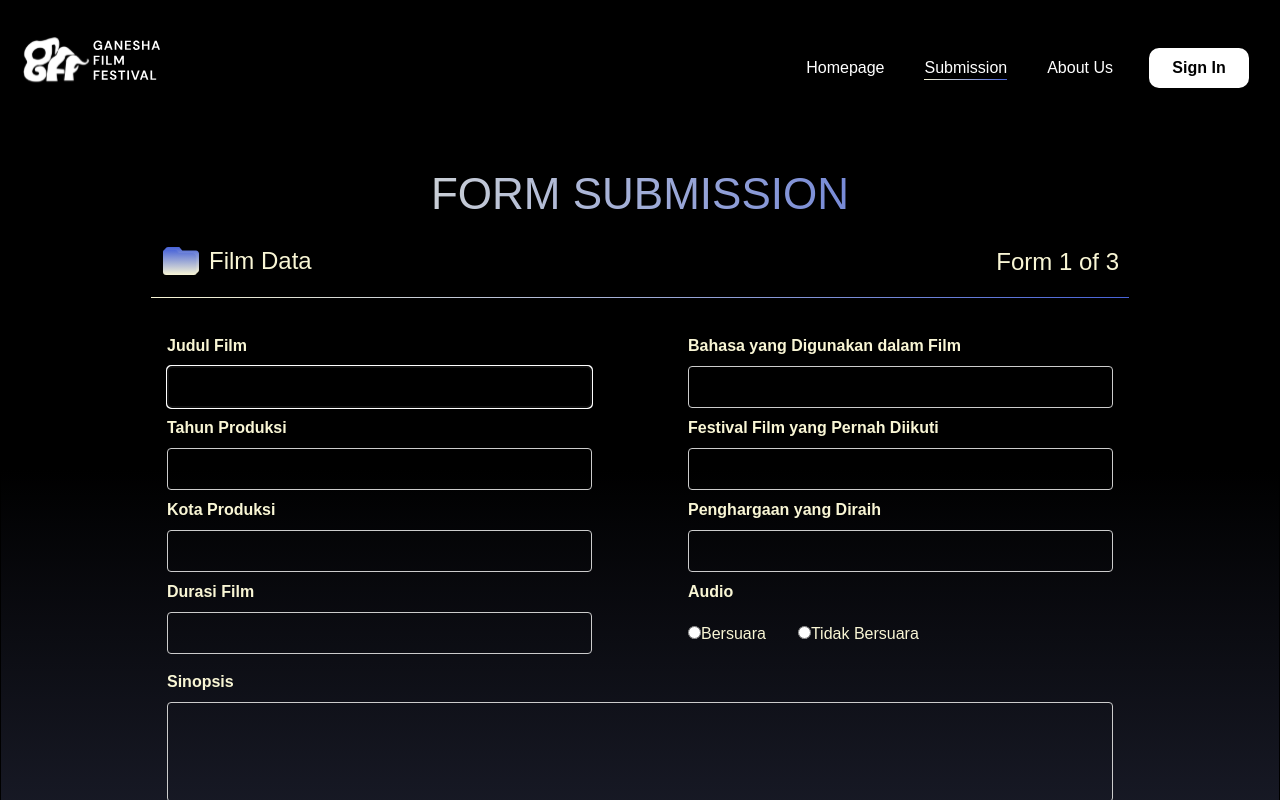
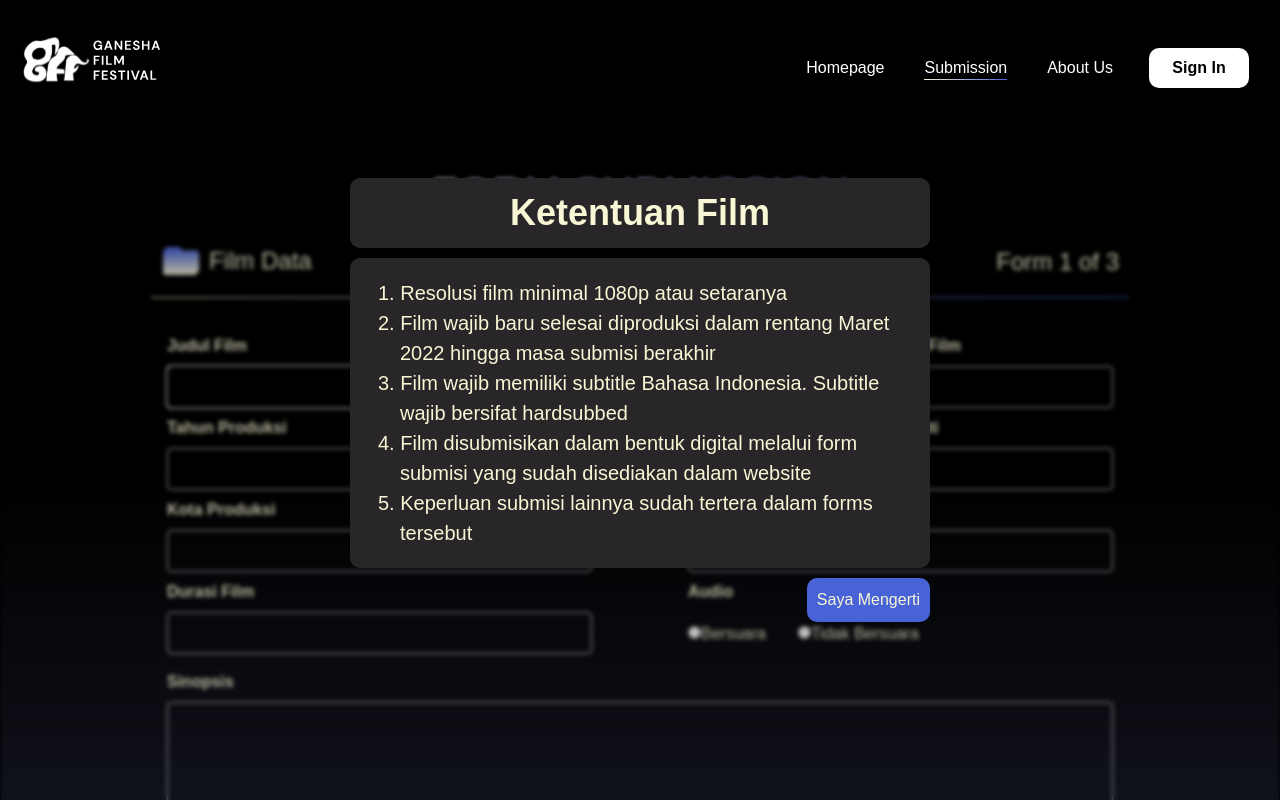
Before and after one commit to syauqijan/ganffest, a Next.js app: page /submission in a window 1280 px wide. Shown: the top 800 px of the page. Built offline with nearby package versions, Linux system fonts and the light colour scheme; no server answers.

Commit message:
feat: popup film terms

```diff
--- /dev/null
+++ b/src/components/fragments/submission/filmTerms/FilmTerms.module.css
@@ -0,0 +1,52 @@
+.container{
+    position: fixed;
+    inset: 0;
+    background: rgba(0, 0, 0, 0.253);
+    backdrop-filter: blur(2px);
+    display: flex;
+    justify-content: center;
+    align-items: center;
+    font-family: Arial;
+}
+
+.box{
+    width: 600px;
+    height: fit-content;
+    background-color: transparent;
+    border-radius: 10px;
+    padding: 10px;
+}
+
+.header{
+    height: max-content;
+    background-color: var(--primary);
+    color: var(--tertiary);
+    padding: 0.5rem;
+    border-radius: 10px;
+    font-size: 2.25rem;
+    font-weight: bold;
+    text-align: center;
+    box-shadow: 10px;
+}
+
+.content{
+    margin-top: 10px;
+    height: max-content;
+    background-color: var(--primary);
+    color: #F9F6D5;
+    padding: 0.5rem;
+    border-radius: 10px;
+    font-size: 1.25rem;
+    box-shadow: 10px;
+    padding: 20px;
+    padding-left: 50px;
+    text-indent: -22px;
+}
+
+.closeButton{
+    float: right;
+    margin-top: 10px;
+    background: linear-gradient(to right, #4863D8 , #4863D8);
+    border-radius: 10px;
+    padding: 10px;
+}
--- /dev/null
+++ b/src/components/fragments/submission/filmTerms/FilmTerms.tsx
@@ -0,0 +1,27 @@
+import React from "react";
+import styles from "./FilmTerms.module.css";
+
+const FilmTerms = ({isVisible, onClose}:any) => {
+  if ( !isVisible ) return null;
+  return(
+    <div className={styles.container}>
+      <div className={styles.box}>
+        <h1 className={styles.header}>
+        Ketentuan Film
+        </h1>
+        <ol className={styles.content}>
+          <li>1. Resolusi film minimal 1080p atau setaranya</li>
+          <li>2. Film wajib baru selesai diproduksi dalam rentang Maret 2022 hingga masa submisi berakhir</li>
+          <li>3. Film wajib memiliki subtitle Bahasa Indonesia. Subtitle wajib bersifat hardsubbed</li>
+          <li>4. Film disubmisikan dalam bentuk digital melalui form submisi yang sudah disediakan dalam website</li>
+          <li>5. Keperluan submisi lainnya sudah tertera dalam forms tersebut </li>
+        </ol>
+        <button className={styles.closeButton} onClick={() => onClose()}>
+          Saya Mengerti
+        </button>
+      </div>
+    </div>
+  )
+};
+
+export default FilmTerms;
--- a/src/views/Submission/index.tsx
+++ b/src/views/Submission/index.tsx
@@ -1,10 +1,11 @@
-import React, { useEffect } from 'react'
+import React, { Fragment, useEffect } from 'react'
 import { useRouter } from 'next/router'
 import { FormEvent, useState } from "react"
 import { ProductionHouseForm } from "../../components/fragments/submission/productionHouseData/ProductionHouseForm"
 import { DirectorDataForm } from "../../components/fragments/submission/directorData/DirectorDataForm"
 import { useMultistepForm } from "../../views/Submission/useMultistepForm"
 import { FilmDataForm } from "../../components/fragments/submission/filmData/FilmDataForm"
+import FilmTerms from "../../components/fragments/submission/filmTerms/FilmTerms"
 import styles from './SubmissionPage.module.css'
 import { useSession } from 'next-auth/react';
 
@@ -133,7 +134,10 @@ type FormDataType = {
       }
   }
 
+  const [showModal, setShowModal] = useState(true);
+
   return (
+    <Fragment>
      <div className={styles.container}>
 
       <form onSubmit={onSubmit} className={styles.myForm} method='POST'>
@@ -168,6 +172,8 @@ type FormDataType = {
         </div>
       </form>
     </div>
+    <FilmTerms isVisible={showModal} onClose={() => setShowModal(false)}/>
+    </Fragment>
   )
 }
 
```
